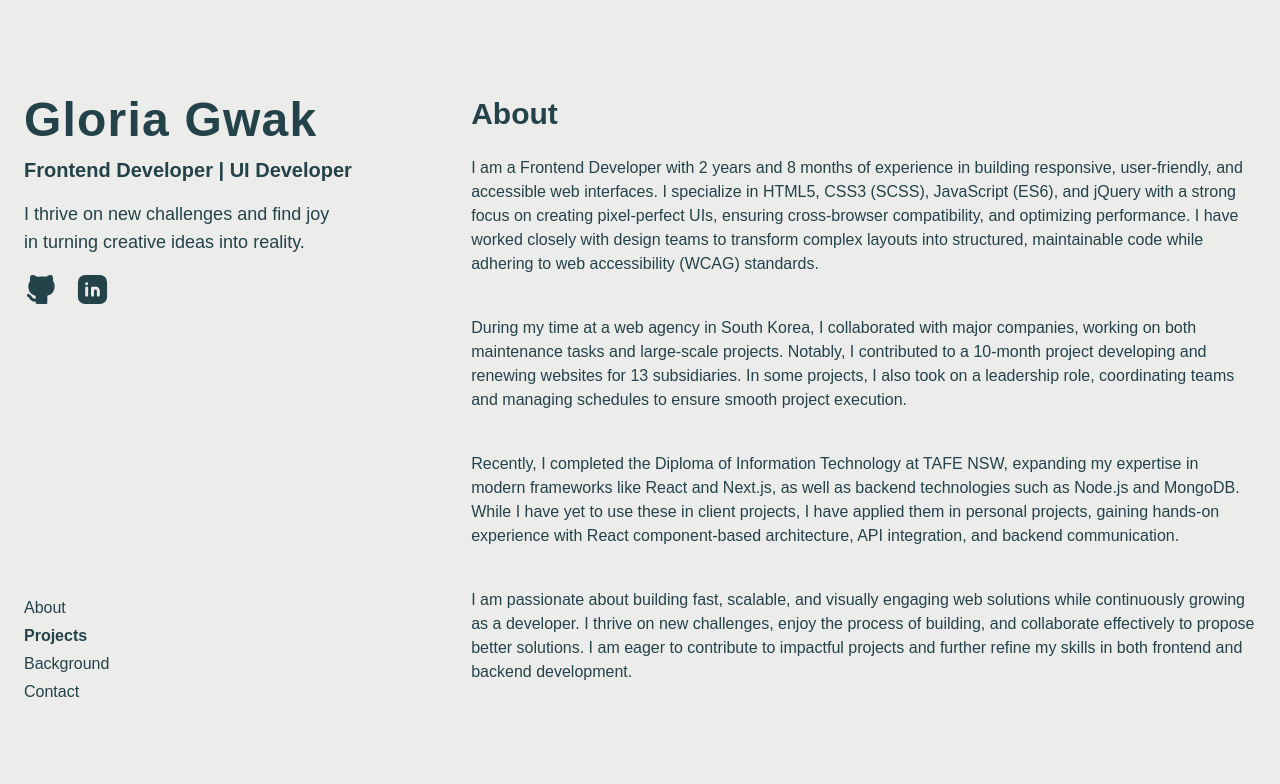
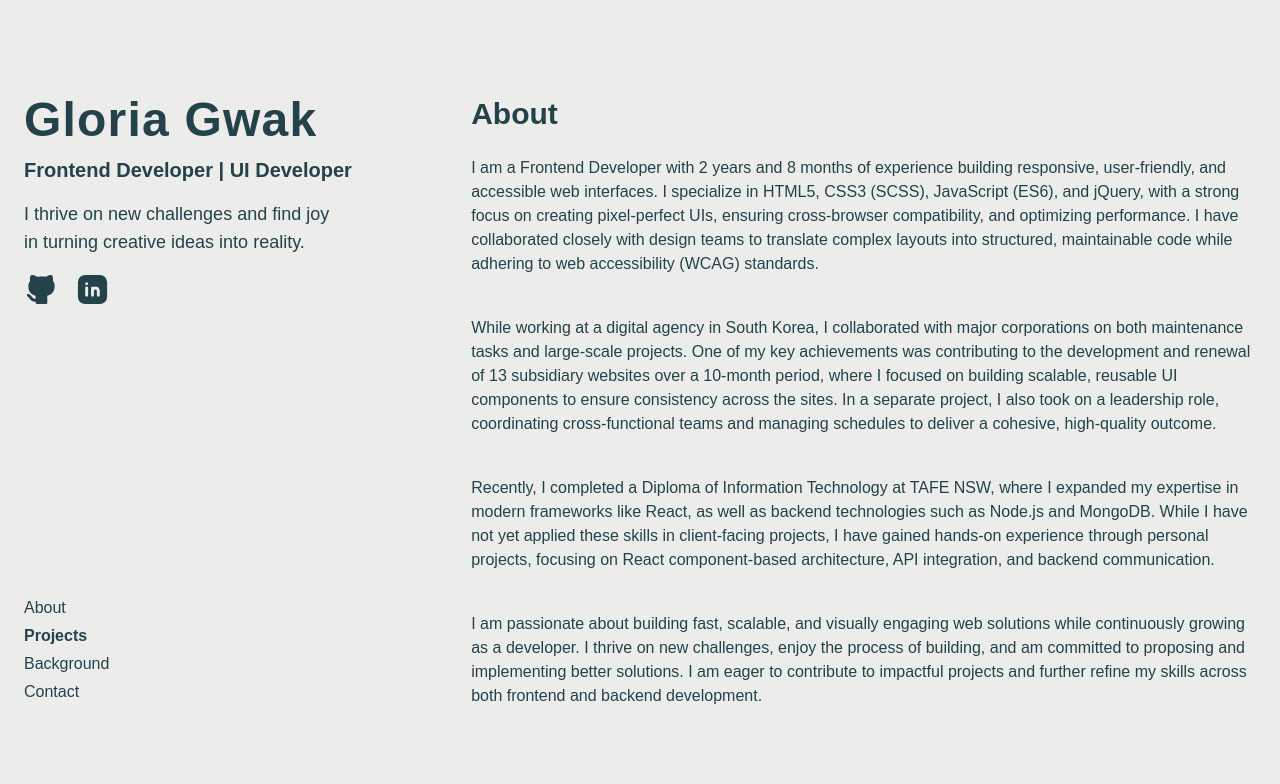
Before and after one commit to gloriaGwak/about-gloria, a React (Create React App) app: page / in a window 1280 px wide. Shown: the top 784 px of the page. Built offline with nearby package versions, Linux system fonts and the light colour scheme; no server answers; the database is empty.

Commit message:
edtied about detail and css

```diff
--- a/src/components/SectionAbout.jsx
+++ b/src/components/SectionAbout.jsx
@@ -11,16 +11,16 @@ export default function SectionAbout({ ref }) {
             <SectionTitle text={'About'} />
             <p>
                 <span className='block'>
-                    I am a Frontend Developer with 2 years and 8 months of experience in building responsive, user-friendly, and accessible web interfaces. I specialize in HTML5, CSS3 (SCSS), JavaScript (ES6), and jQuery with a strong focus on creating pixel-perfect UIs, ensuring cross-browser compatibility, and optimizing performance. I have worked closely with design teams to transform complex layouts into structured, maintainable code while adhering to web accessibility (WCAG) standards.
+                    I am a Frontend Developer with 2 years and 8 months of experience building responsive, user-friendly, and accessible web interfaces. I specialize in HTML5, CSS3 (SCSS), JavaScript (ES6), and jQuery, with a strong focus on creating pixel-perfect UIs, ensuring cross-browser compatibility, and optimizing performance. I have collaborated closely with design teams to translate complex layouts into structured, maintainable code while adhering to web accessibility (WCAG) standards.
                 </span>
                 <span className='block lg:mt-10 mt-6'>
-                    During my time at a web agency in South Korea, I collaborated with major companies, working on both maintenance tasks and large-scale projects. Notably, I contributed to a 10-month project developing and renewing websites for 13 subsidiaries. In some projects, I also took on a leadership role, coordinating teams and managing schedules to ensure smooth project execution.
+                    While working at a digital agency in South Korea, I collaborated with major corporations on both maintenance tasks and large-scale projects. One of my key achievements was contributing to the development and renewal of 13 subsidiary websites over a 10-month period, where I focused on building scalable, reusable UI components to ensure consistency across the sites. In a separate project, I also took on a leadership role, coordinating cross-functional teams and managing schedules to deliver a cohesive, high-quality outcome.
                 </span>
                 <span className='block lg:mt-10 mt-6'>
-                    Recently, I completed the Diploma of Information Technology at TAFE NSW, expanding my expertise in modern frameworks like React and Next.js, as well as backend technologies such as Node.js and MongoDB. While I have yet to use these in client projects, I have applied them in personal projects, gaining hands-on experience with React component-based architecture, API integration, and backend communication.
+                    Recently, I completed a Diploma of Information Technology at TAFE NSW, where I expanded my expertise in modern frameworks like React, as well as backend technologies such as Node.js and MongoDB. While I have not yet applied these skills in client-facing projects, I have gained hands-on experience through personal projects, focusing on React component-based architecture, API integration, and backend communication.
                 </span>
                 <span className='block lg:mt-10 mt-6'>
-                    I am passionate about building fast, scalable, and visually engaging web solutions while continuously growing as a developer. I thrive on new challenges, enjoy the process of building, and collaborate effectively to propose better solutions. I am eager to contribute to impactful projects and further refine my skills in both frontend and backend development.
+                    I am passionate about building fast, scalable, and visually engaging web solutions while continuously growing as a developer. I thrive on new challenges, enjoy the process of building, and am committed to proposing and implementing better solutions. I am eager to contribute to impactful projects and further refine my skills across both frontend and backend development.
                 </span>
             </p>
         </section>
--- a/src/components/ui/ProjectCard.jsx
+++ b/src/components/ui/ProjectCard.jsx
@@ -11,8 +11,8 @@ export default function ProjectCard({project, path}) {
             {path !== '/projects' ? (
                 project.show && (
                     <li className='
-                        rounded group
-                        flex gap-2 mt-10 items-center first:mt-0 flex-wrap
+                        group
+                        flex gap-2 mt-10 items-center rounded first:mt-0 flex-wrap
                         md:flex-nowrap md:gap-4 md:mt-6 duration-200 lg:hover:shadow-2xl
                     '>
                         <Link
@@ -75,7 +75,7 @@ export default function ProjectCard({project, path}) {
                     </li>
                 )
             ) : (
-                <li className={`mt-14 first:mt-0 lg:mt-8 ${!project.url ? 'flex gap-4 items-stretch flex-wrap rounded lg:border lg:border-mistyBlue lg:p-8' : 'duration-200 lg:hover:shadow-2xl'}
+                <li className={`rounded mt-14 first:mt-0 lg:mt-8 ${!project.url ? 'flex gap-4 items-stretch flex-wrap lg:border lg:border-mistyBlue lg:p-8' : 'duration-200 lg:hover:shadow-2xl'}
                 `}>
                     {project.url ? (
                         <Link
```
